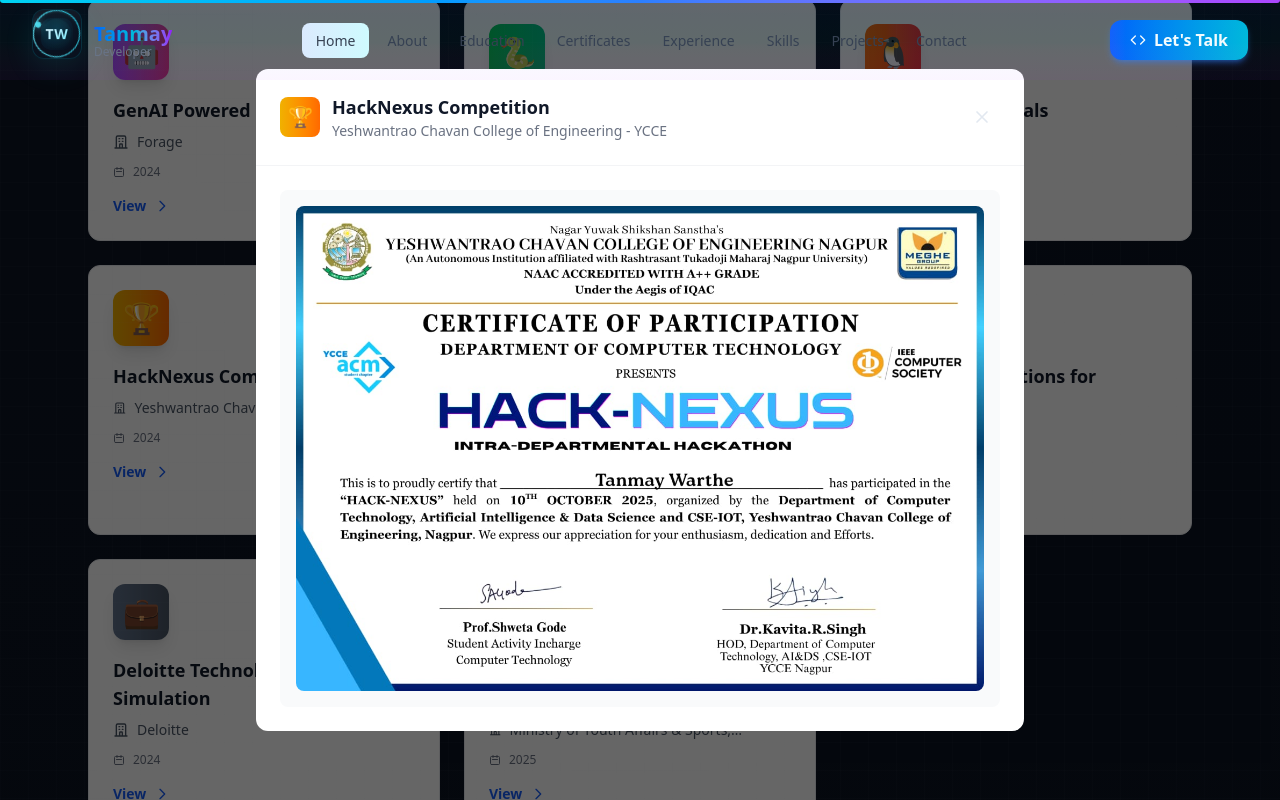
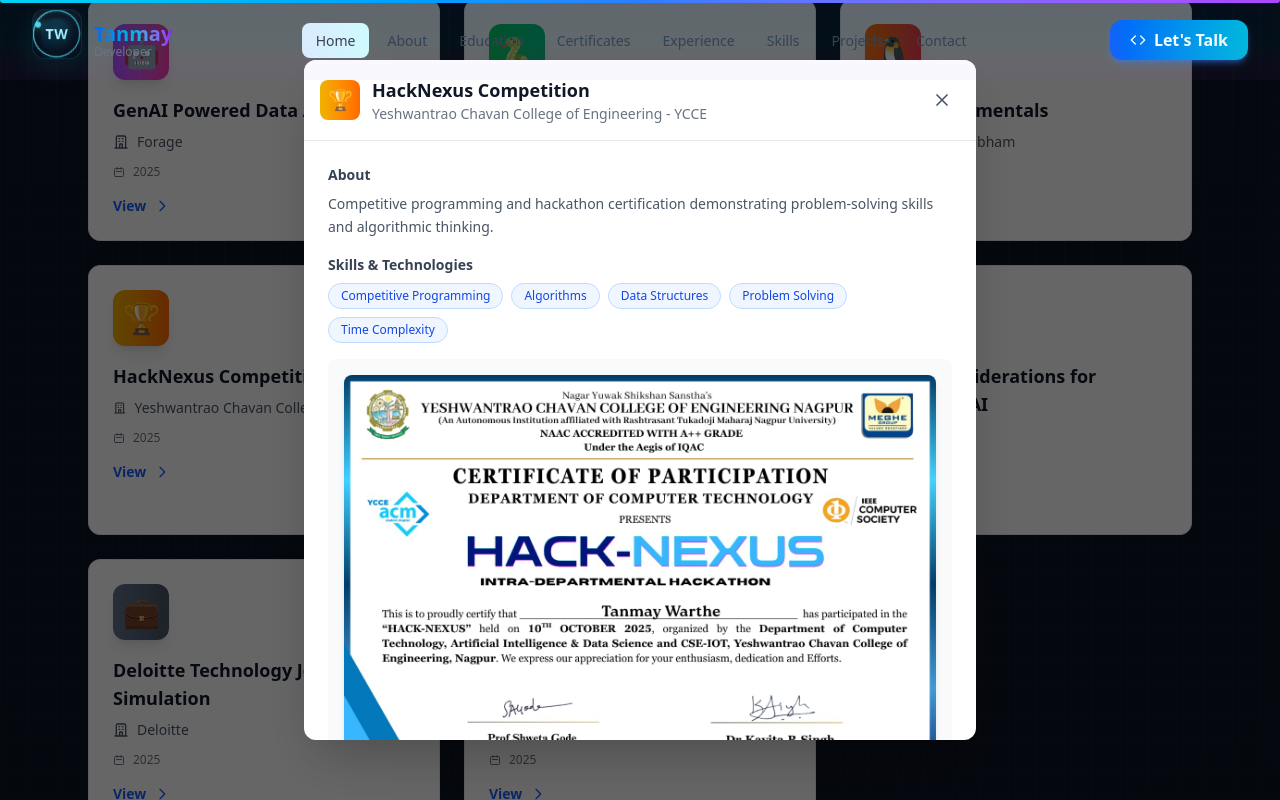
Before and after one commit to TanmayWarthe/Personal-Portfolio, a React (Vite) app: page / in a window 1280 px wide. Both pictures are taken after a click on the element 264 px from the left and 3802 px from the top of the page. Shown: the part 3402-4202 px from the top of the page. Built offline with nearby package versions, Linux system fonts and the light colour scheme.

Commit message:
feat(ui): refine modal size and hide scrollbar for cleaner layout

```diff
--- a/src/pages/Certificates.jsx
+++ b/src/pages/Certificates.jsx
@@ -29,7 +29,7 @@ export default function Certificates() {
       id: 1,
       title: "GenAI Powered Data Analytics",
       issuer: "Forage",
-      date: "2024",
+      date: "2025",
       description: "Advanced certification in Generative AI applications for data analytics, covering AI-powered insights and automated data processing.",
       skills: ["Generative AI", "Data Analytics", "Machine Learning", "Python", "Data Visualization"],
       icon: "🤖",
@@ -40,7 +40,7 @@ export default function Certificates() {
       id: 2,
       title: "Python (Basic)",
       issuer: "HackerRank",
-      date: "2024",
+      date: "2025",
       description: "Fundamental Python programming certification covering basic syntax, data structures, and problem-solving techniques.",
       skills: ["Python", "Data Structures", "Algorithms", "Problem Solving", "Programming Logic"],
       icon: "🐍",
@@ -51,7 +51,7 @@ export default function Certificates() {
       id: 3,
       title: "Linux Fundamentals",
       issuer: "TrainWithShubham",
-      date: "2024",
+      date: "2025",
       description: "Comprehensive Linux certification covering command line operations, system administration, and shell scripting.",
       skills: ["Linux", "Command Line", "Shell Scripting", "System Administration", "File Systems"],
       icon: "🐧",
@@ -62,7 +62,7 @@ export default function Certificates() {
       id: 4,
       title: "HackNexus Competition",
       issuer: "Yeshwantrao Chavan College of Engineering - YCCE",
-      date: "2024",
+      date: "2025",
       description: "Competitive programming and hackathon certification demonstrating problem-solving skills and algorithmic thinking.",
       skills: ["Competitive Programming", "Algorithms", "Data Structures", "Problem Solving", "Time Complexity"],
       icon: "🏆",
@@ -73,7 +73,7 @@ export default function Certificates() {
       id: 5,
       title: "Introduction to Retrieval Augmented Generation",
       issuer: "IBM",
-      date: "2024",
+      date: "2025",
       description: "Specialized certification in RAG systems, covering advanced AI techniques for information retrieval and generation.",
       skills: ["RAG", "Natural Language Processing", "Vector Databases", "AI Systems", "Information Retrieval"],
       icon: "🧠",
@@ -84,7 +84,7 @@ export default function Certificates() {
       id: 6,
       title: "Ethical Considerations for Generative AI",
       issuer: "IBM",
-      date: "2024",
+      date: "2025",
       description: "Critical certification covering ethical frameworks, responsible AI development, and governance in generative AI systems.",
       skills: ["AI Ethics", "Responsible AI", "Governance", "Bias Detection", "Fairness"],
       icon: "⚖️",
@@ -95,7 +95,7 @@ export default function Certificates() {
       id: 7,
       title: "Deloitte Technology Job Simulation",
       issuer: "Deloitte",
-      date: "2024",
+      date: "2025",
       description: "Professional simulation certification from Deloitte covering technology consulting, project management, and client solutions.",
       skills: ["Technology Consulting", "Project Management", "Client Solutions", "Business Analysis", "Strategic Planning"],
       icon: "💼",
@@ -107,10 +107,10 @@ export default function Certificates() {
       title: "Viksit Bharat Young Leaders Dialogue (VBYLD) 2026 Online Quiz",
       issuer: "Ministry of Youth Affairs & Sports, Government of India",
       date: "2025",
-      description: "Professional simulation certification from Deloitte covering technology consulting, project management, and client solutions.",
-      skills: ["Technology Consulting", "Project Management", "Client Solutions", "Business Analysis", "Strategic Planning"],
-      icon: "💼",
-      color: "from-slate-500 to-gray-600",
+      description: "Successfully completed the VBYLD 2026 Online Quiz demonstrating knowledge and engagement with India's development vision. This quiz covered topics related to youth leadership, national development goals, and the Viksit Bharat initiative.",
+      skills: ["National Development", "Youth Leadership", "Civic Engagement", "India's Vision 2047", "Government Initiatives"],
+      icon: "🇮🇳",
+      color: "from-orange-500 to-green-500",
       imagePath: "/certify/VBYLD.jpg"
     },
   ];
@@ -186,7 +186,7 @@ export default function Certificates() {
         ))}
       </motion.div>
 
-      {/* Modal - keeping existing modal */}
+      {/* Simple Modal */}
       <AnimatePresence>
         {isModalOpen && selectedCert && (
           <motion.div
@@ -196,53 +196,86 @@ export default function Certificates() {
             exit={{ opacity: 0 }}
             onClick={closeModal}
           >
+            {/* Backdrop */}
             <div className="absolute inset-0 bg-black/60" />
 
+                         {/* Modal Content */}
              <motion.div
-              className="relative bg-white rounded-xl max-w-3xl w-full max-h-[85vh] overflow-hidden"
+               className="relative bg-white dark:bg-gray-900 rounded-xl max-w-2xl w-full max-h-[85vh] overflow-y-auto shadow-2xl scrollbar-hide"
                initial={{ scale: 0.9, opacity: 0 }}
                animate={{ scale: 1, opacity: 1 }}
                exit={{ scale: 0.9, opacity: 0 }}
+               transition={{ duration: 0.2 }}
                onClick={(e) => e.stopPropagation()}
+               style={{
+                 scrollbarWidth: 'none',
+                 msOverflowStyle: 'none'
+               }}
              >
-              <div className="p-6 border-b border-gray-100">
-                <div className="flex items-center justify-between">
+              {/* Header */}
+              <div className="sticky top-0 bg-white dark:bg-gray-900 border-b border-gray-200 dark:border-gray-700 p-4 flex items-center justify-between z-10">
                 <div className="flex items-center gap-3">
                   <div className={`w-10 h-10 bg-gradient-to-r ${selectedCert.color} rounded-lg flex items-center justify-center text-xl`}>
                     {selectedCert.icon}
                   </div>
                   <div>
-                      <h3 className="text-lg font-semibold text-gray-900">{selectedCert.title}</h3>
-                      <p className="text-sm text-gray-500">{selectedCert.issuer}</p>
+                    <h3 className="text-lg font-semibold text-gray-900 dark:text-white">{selectedCert.title}</h3>
+                    <p className="text-sm text-gray-500 dark:text-gray-400">{selectedCert.issuer}</p>
                   </div>
                 </div>
+
+                {/* Simple Close Button */}
                 <button
                   onClick={closeModal}
-                    className="p-2 hover:bg-gray-100 rounded-lg transition-colors"
+                  className="p-2 hover:bg-gray-100 dark:hover:bg-gray-800 rounded-lg transition-colors"
                 >
-                    <svg className="w-5 h-5" fill="none" stroke="currentColor" viewBox="0 0 24 24">
+                  <svg className="w-5 h-5 text-gray-600 dark:text-gray-400" fill="none" stroke="currentColor" viewBox="0 0 24 24">
                     <path strokeLinecap="round" strokeLinejoin="round" strokeWidth={2} d="M6 18L18 6M6 6l12 12" />
                   </svg>
                 </button>
               </div>
+
+              {/* Certificate Info */}
+              <div className="p-6 space-y-4">
+                {/* Description */}
+                <div>
+                  <h4 className="text-sm font-semibold text-gray-700 dark:text-gray-300 mb-2">About</h4>
+                  <p className="text-sm text-gray-600 dark:text-gray-400 leading-relaxed">
+                    {selectedCert.description}
+                  </p>
                 </div>
 
-              <div className="p-6">
-                <div className="bg-gray-50 rounded-lg p-4">
+                {/* Skills */}
+                <div>
+                  <h4 className="text-sm font-semibold text-gray-700 dark:text-gray-300 mb-2">Skills & Technologies</h4>
+                  <div className="flex flex-wrap gap-2">
+                    {selectedCert.skills.map((skill, idx) => (
+                      <span
+                        key={idx}
+                        className="px-3 py-1 text-xs bg-blue-50 dark:bg-blue-900/20 text-blue-700 dark:text-blue-400 rounded-full border border-blue-200 dark:border-blue-800"
+                      >
+                        {skill}
+                      </span>
+                    ))}
+                  </div>
+                </div>
+
+                {/* Certificate Image */}
+                <div className="bg-gray-50 dark:bg-gray-800 rounded-lg p-4">
                   <img
                     src={selectedCert.imagePath}
                     alt={selectedCert.title}
-                    className="w-full h-auto rounded-lg"
+                    className="w-full h-auto rounded-lg shadow-md"
                     onError={(e) => {
                       e.target.style.display = 'none';
                       e.target.nextSibling.style.display = 'block';
                     }}
                   />
-                  <div className="hidden text-center py-12 text-gray-400">
-                    <svg className="w-12 h-12 mx-auto mb-3 text-gray-300" fill="none" stroke="currentColor" viewBox="0 0 24 24">
+                  <div className="hidden text-center py-8 text-gray-400">
+                    <svg className="w-10 h-10 mx-auto mb-2 text-gray-300" fill="none" stroke="currentColor" viewBox="0 0 24 24">
                       <path strokeLinecap="round" strokeLinejoin="round" strokeWidth={2} d="M4 16l4.586-4.586a2 2 0 012.828 0L16 16m-2-2l1.586-1.586a2 2 0 012.828 0L20 14m-6-6h.01M6 20h12a2 2 0 002-2V6a2 2 0 00-2-2H6a2 2 0 00-2 2v12a2 2 0 002 2z" />
                     </svg>
-                    <p className="text-sm">Certificate image not available</p>
+                    <p className="text-xs">Certificate image not available</p>
                   </div>
                 </div>
               </div>
```
Lines whose indentation alone changed are shown as unchanged.
